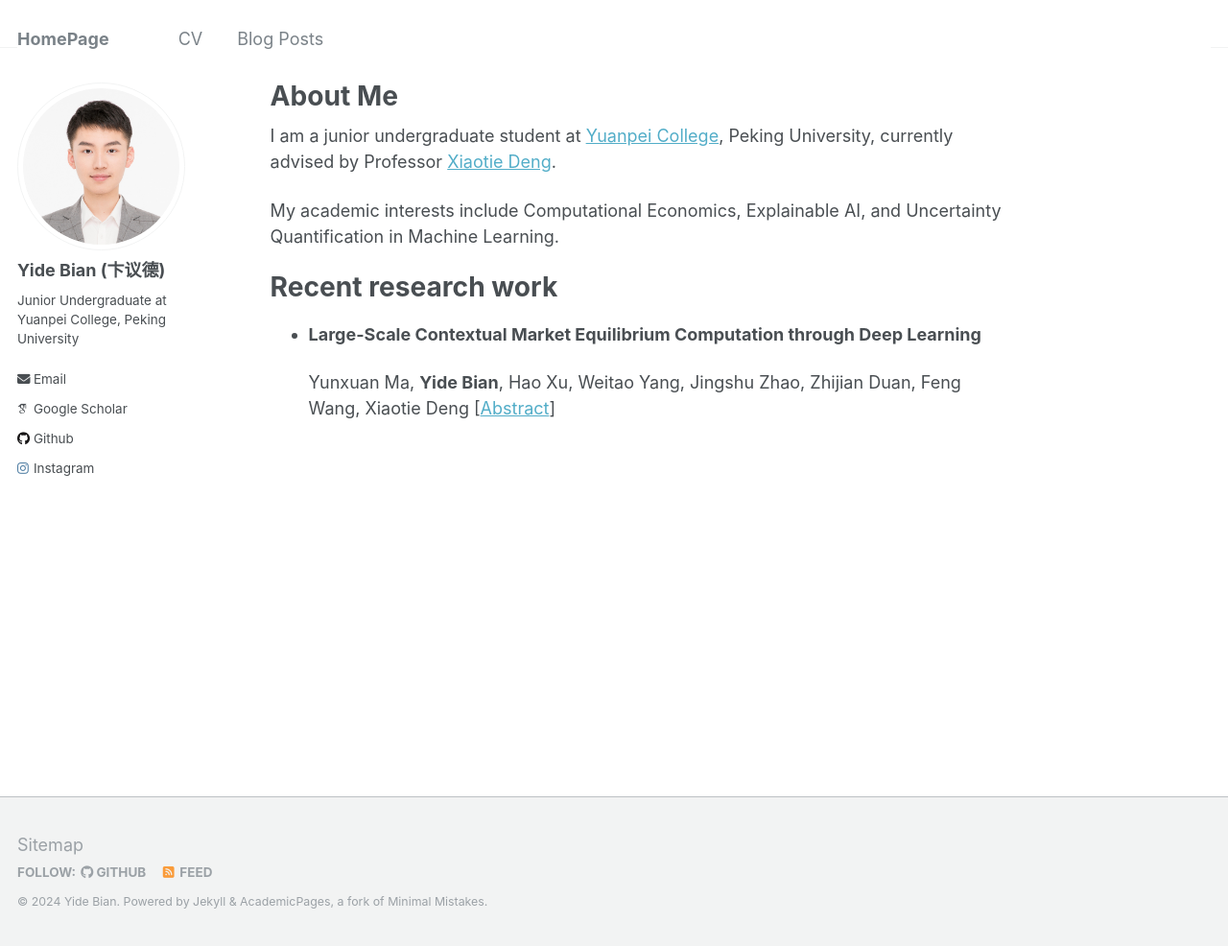
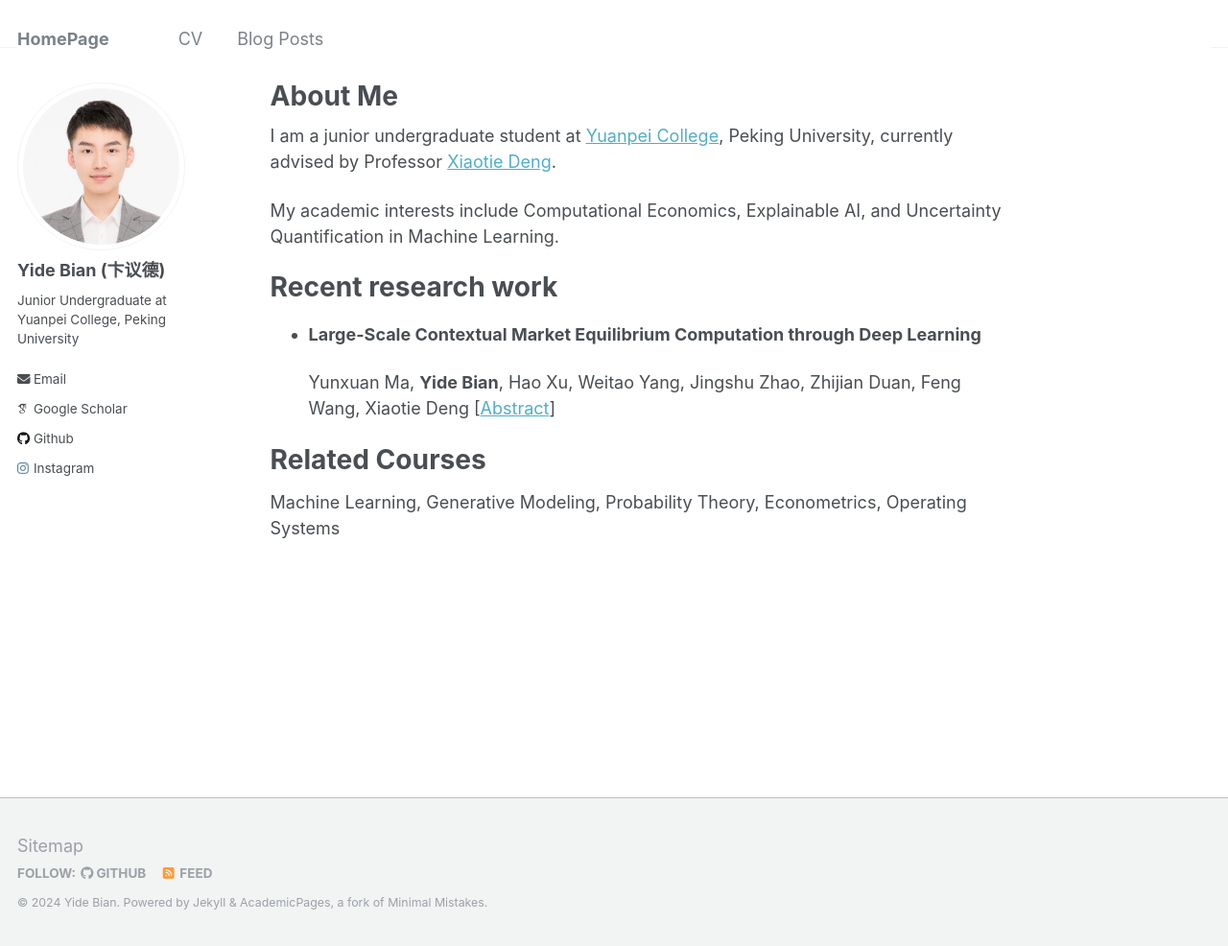
Before and after one commit to bian1d/bian1d.github.io, a Jekyll site: the page built from _pages/about.md, in a window 1280 px wide and 986 px high. Shown: the whole window at 96% size. Built offline with Jekyll 4.4.1, drawn with Linux system fonts in a browser that asks for light colours; some web fonts are replaced.

Commit message:
mighty change in my website

```diff
--- a/_pages/about.md
+++ b/_pages/about.md
@@ -17,6 +17,13 @@ Recent research work
 
   Yunxuan Ma, **Yide Bian**, Hao Xu, Weitao Yang, Jingshu Zhao, Zhijian Duan, Feng Wang, Xiaotie Deng
   [[Abstract](https://bian1d.github.io/posts/2024/02/large-scale-contextual-market-equilibrium/)]
+
+Related Courses
+======
+Machine Learning, Generative Modeling, Probability Theory, Econometrics, Operating Systems
+<!-- Selected Awards
+======
+Chinese Chemistry Olympiad (First Prize, Rank 46 in China), 2020 -->
 
 <!-- This is the front page of a website that is powered by the [academicpages template](https://github.com/academicpages/academicpages.github.io) and hosted on GitHub pages. [GitHub pages](https://pages.github.com) is a free service in which websites are built and hosted from code and data stored in a GitHub repository, automatically updating when a new commit is made to the respository. This template was forked from the [Minimal Mistakes Jekyll Theme](https://mmistakes.github.io/minimal-mistakes/) created by Michael Rose, and then extended to support the kinds of content that academics have: publications, talks, teaching, a portfolio, blog posts, and a dynamically-generated CV. You can fork [this repository](https://github.com/academicpages/academicpages.github.io) right now, modify the configuration and markdown files, add your own PDFs and other content, and have your own site for free, with no ads! An older version of this template powers my own personal website at [stuartgeiger.com](http://stuartgeiger.com), which uses [this Github repository](https://github.com/staeiou/staeiou.github.io).
 
```
Also changed, not shown: _pages/cv.md (+1 -1 lines).
